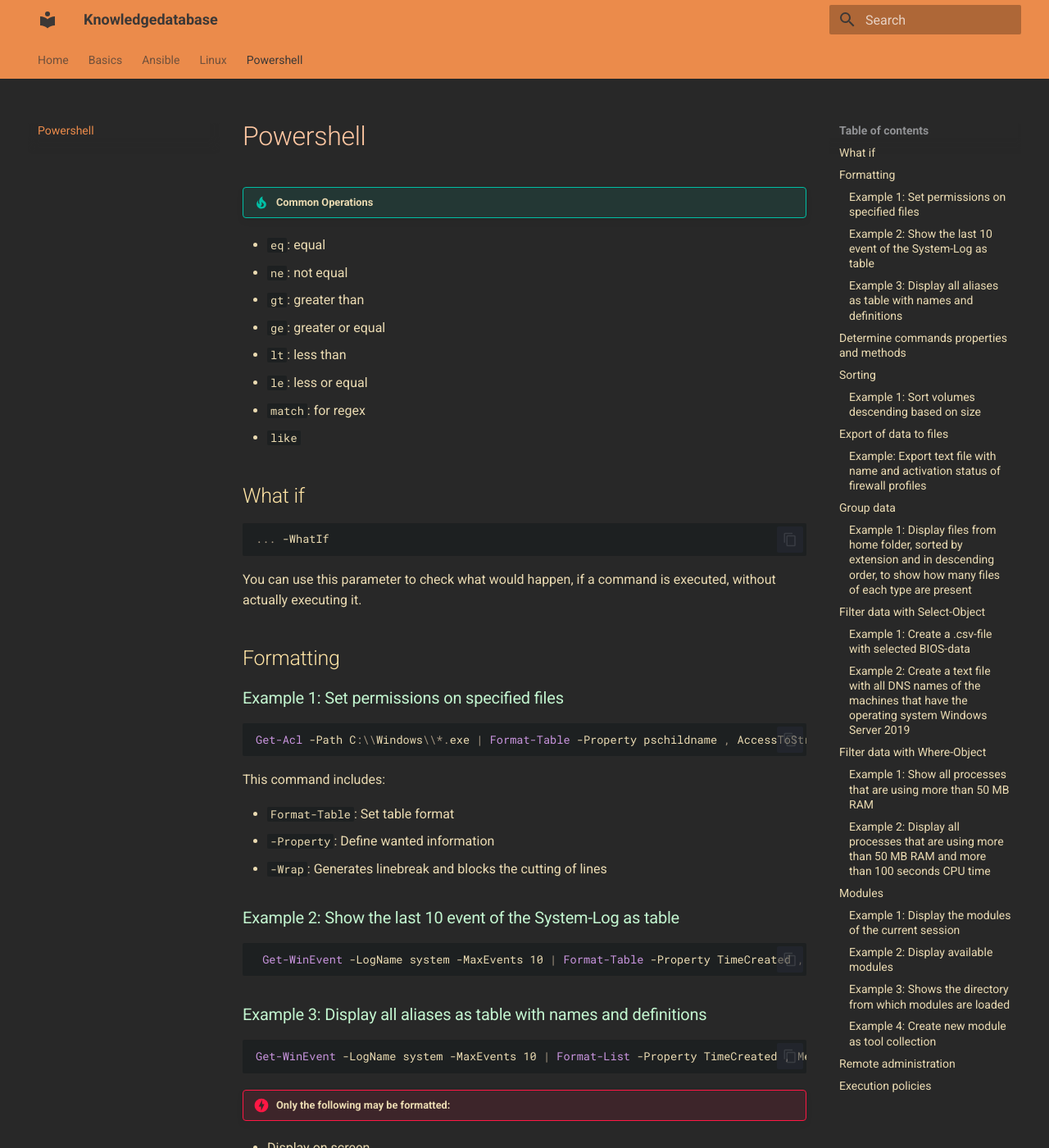
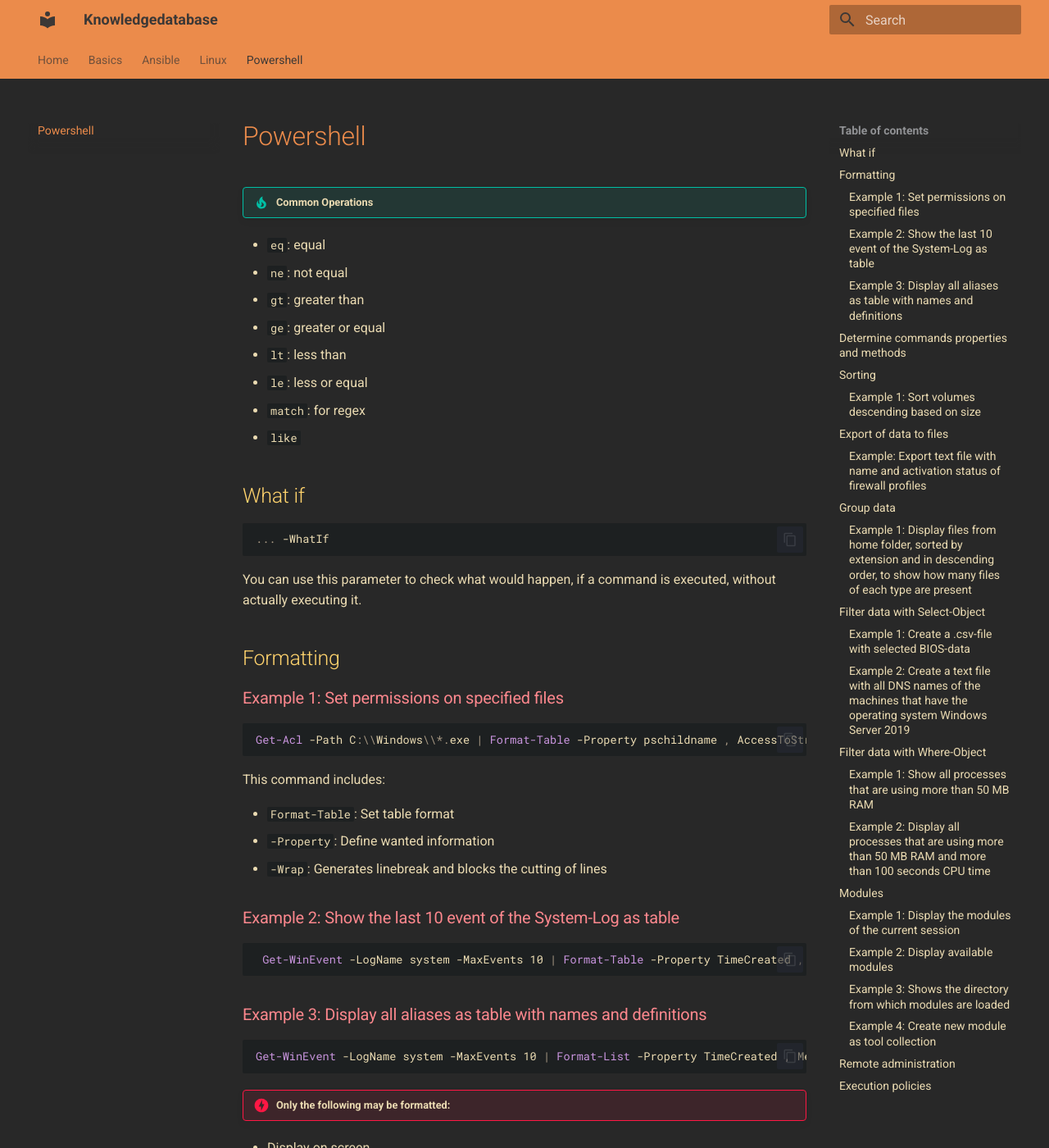
Before and after one commit to whosarian/knowledgedatabase, an MkDocs documentation site: the page built from docs/powershell.md, in a window 1280 px wide and 1400 px high. Shown: the whole window at 82% size. Built offline with MkDocs 1.6.1 and Material for MkDocs 9.7.7, drawn with Linux system fonts in a browser that asks for light colours.

Commit message:
update heading colors for dark mode in extra.css

```diff
--- a/docs/stylesheets/extra.css
+++ b/docs/stylesheets/extra.css
@@ -35,18 +35,18 @@
 }
 /* Gilt für den dunklen Modus (Slate) */
 [data-md-color-scheme="slate"] .md-typeset h1 {
-  color: #ffc7a2;
+  color: #eb8b4b;
 }
 
 [data-md-color-scheme="slate"] .md-typeset h2 {
-  color: #ffe4a5;
+  color: #ffd36d;
 }
 
 [data-md-color-scheme="slate"] .md-typeset h3 {
-  color: #c2f5cf;
+  color: #fc878d;
 }
 [data-md-color-scheme="slate"] .md-typeset h4 {
-  color: #c8d4fa;
+  color: #90aaff;
 }
 /* Zeilennummern */
 .highlight .linenos {
```
